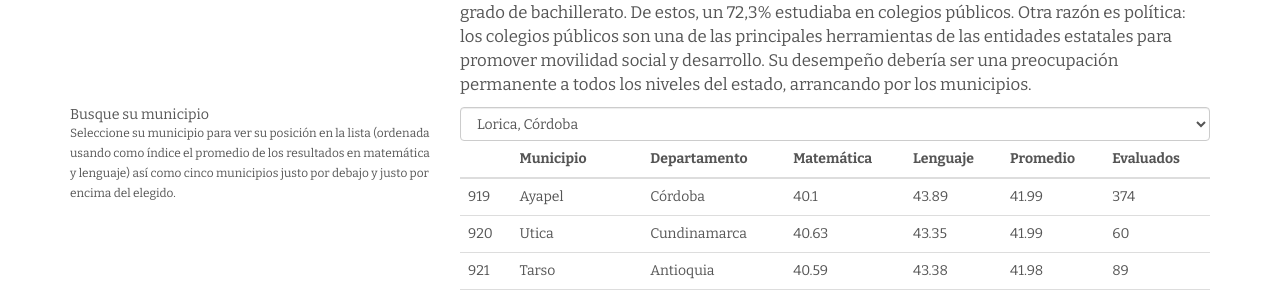
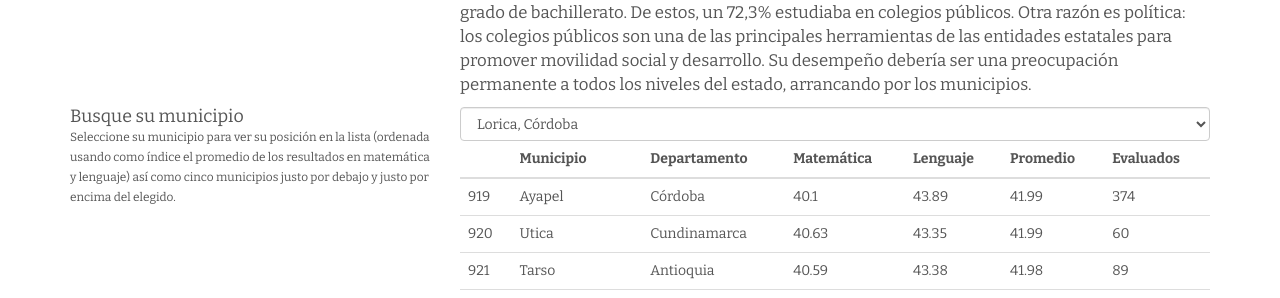
Before and after one commit to finiterank/saber_notebooks, a Jekyll site: the page built from index.md, in a window 1280 px wide. Shown: the part 1132-1430 px from the top of the page. Built offline with Jekyll 4.4.1, drawn with Linux system fonts in a browser that asks for light colours; nearby versions of some CDN libraries; Markdown is read by kramdown in place of the engine named in the settings.

Commit message:
Captions

```diff
--- a/css/style.css
+++ b/css/style.css
@@ -8,7 +8,7 @@ a:visited {color: #d45500;}
 
 #titulo-reporte{padding:0;}
 .texto p {font-size:1.2em;}
-.caption h2{margin:0; font-size:1.2em;}
+.caption h2{margin:0; font-size:1.5em;}
 header {display:block;
 	margin:0 0 20px 0;
 	padding:0;
```
